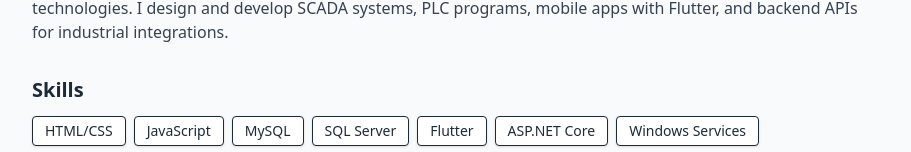
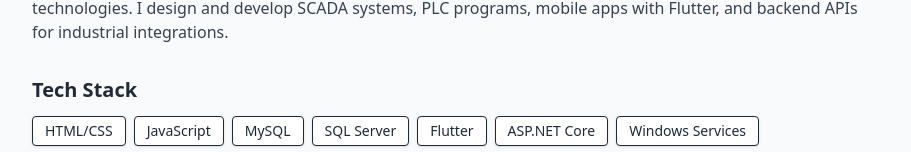
Before and after one commit to lutfiandisn/lutfiandisn.github.io, a React (Vite) app: page / in a window 1280 px wide. Shown: the part 370-522 px from the top of the page, without its empty margins (184-1095 px from the left). Built offline with nearby package versions, Linux system fonts and the light colour scheme.

Commit message:
update: rename Skills to TechStack

```diff
--- a/src/App.jsx
+++ b/src/App.jsx
@@ -1,6 +1,6 @@
 import Hero from "./components/Hero";
 import About from "./components/About";
-import Skills from "./components/Skills";
+import TechStack from "./components/TechStack";
 import Experience from "./components/Experience";
 import Projects from "./components/Projects";
 import Contact from "./components/Contact";
@@ -12,7 +12,7 @@ function App() {
     <div className="min-h-screen max-w-4xl mx-auto p-6">
       <Hero />
       <About />
-      <Skills />
+      <TechStack />
       <Experience />
       <Projects />
       <Contact />
--- a/src/components/Skills.jsx
+++ b/src/components/TechStack.jsx
@@ -1,4 +1,4 @@
-const skills = [
+const techStack = [
   "HTML/CSS",
   "JavaScript",
   "MySQL",
@@ -14,12 +14,12 @@ const skills = [
   "Figma",
 ];
 
-export default function Skills() {
+export default function TechStack() {
   return (
     <section className="mt-8">
-      <h3 className="text-xl font-semibold">Skills</h3>
+      <h3 className="text-xl font-semibold">Tech Stack</h3>
       <div className="mt-3 flex flex-wrap gap-2">
-        {skills.map((s) => (
+        {techStack.map((s) => (
           <span
             key={s}
             className="px-3 py-1 bg-white border rounded text-sm shadow-sm"
```
